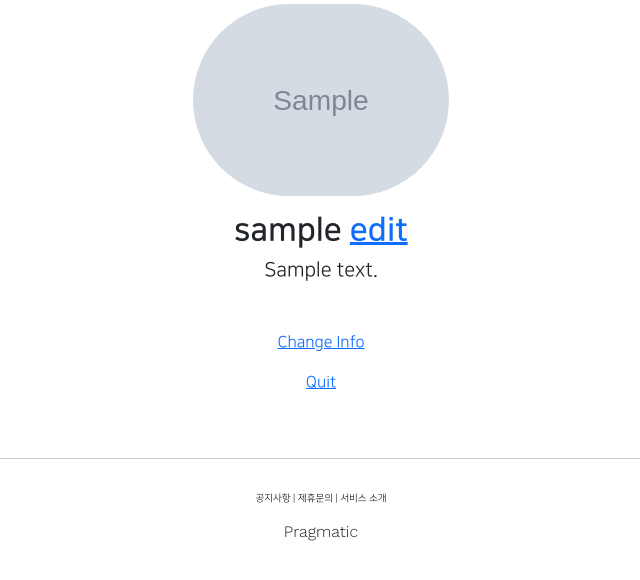
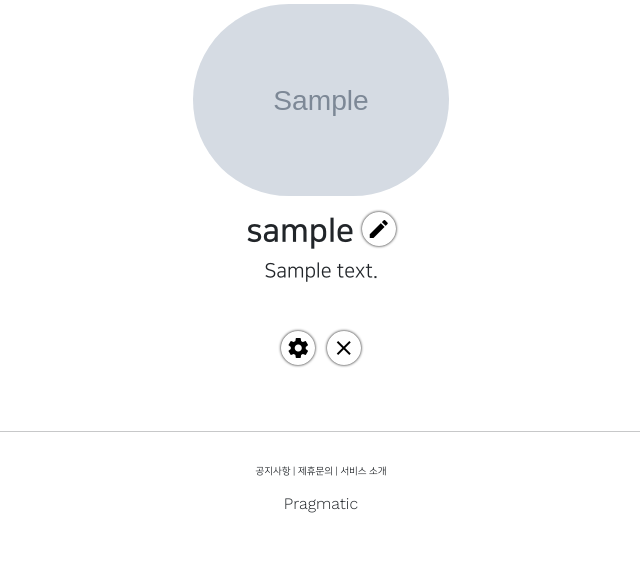
Before and after one commit to gandi0330/DjangoProject, a Django app: page /accounts/detail/1 in a window 1280 px wide. Shown: the part 157-737 px from the top of the page, without its empty margins (319-959 px from the left). Run offline with Django 3.2, Linux system fonts and the light colour scheme; a user stored in the database is signed in; tables that the repository leaves empty hold one stand-in row (values such as "Sample post"); grey boxes marked "Sample" are stand-in pictures; some libraries are stand-ins or nearby versions.

Commit message:
django icons commit

```diff
--- a/accountapp/templates/accountapp/detail.html
+++ b/accountapp/templates/accountapp/detail.html
@@ -12,7 +12,8 @@
             <h2 style="font-family: 'NanumSquareB'">
                 {{ target_user.profile.nickname }}
                     {% if target_user == user %}
-                    <a href="{% url 'profileapp:update' pk=target_user.profile.pk %}">
+                    <a href="{% url 'profileapp:update' pk=target_user.profile.pk %}"
+                       class="material-icons round_button">
                         edit
                     </a>
                     {% endif %}
@@ -35,17 +36,18 @@
             {% endif %}
 
             {% if target_user == user %}
-            <a href="{% url 'accountapp:update' pk=user.pk %}">
-                <p>
-                    Change Info
-                </p>
-            </a>
-            <a href="{% url 'accountapp:delete' pk=user.pk %}">
-                <p>
-                    Quit
-                </p>
-            </a>
-            {% endif %}
+
+            <div>
+                <a href="{% url 'accountapp:update' pk=user.pk %}"
+                   class="material-icons round_button mx-1">
+                    settings
+                </a>
+                <a href="{% url 'accountapp:delete' pk=user.pk %}"
+                   class="material-icons round_button mx-1">
+                    close
+                </a>
+                {% endif %}
+            </div>
 
         </div>
     </div>
--- a/static/base.css
+++ b/static/base.css
@@ -15,3 +15,15 @@
     text-align : center;
     margin-bottom: 2rem 0;
 }
+
+.round_button {
+    color: black;
+    text-decoration: none;
+    box-shadow: 0 0 3px black;
+    border-radius: 20rem;
+    padding: 0.3rem;
+}
+
+.round_button:hover{
+    color: dimgrey;
+}
--- a/templates/head.html
+++ b/templates/head.html
@@ -15,6 +15,10 @@
 
     <!-- DEFAULT CSS LINK -->
     <link rel="stylesheet" type="text/css" href="{% static 'base.css' %}">
+
+    <!-- MATERIAL ICONS LINK    -->
+    <link href="https://fonts.googleapis.com/css2?family=Material+Icons"
+      rel="stylesheet">
 
     <style>
 
```
